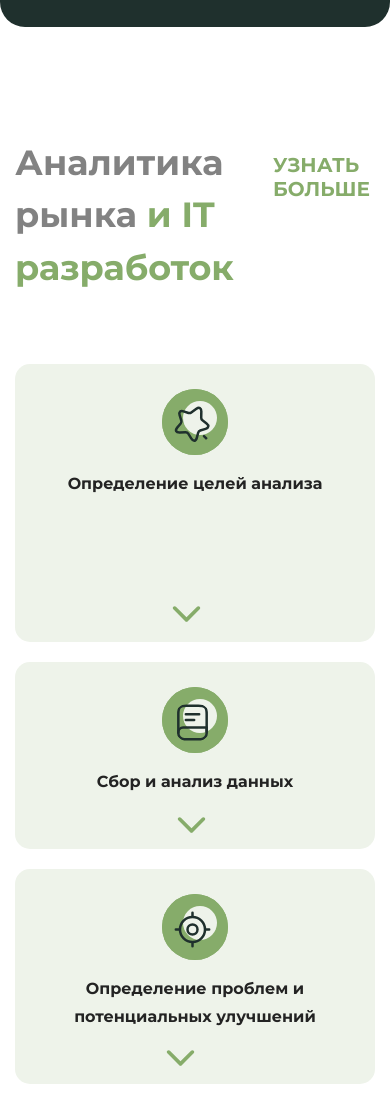
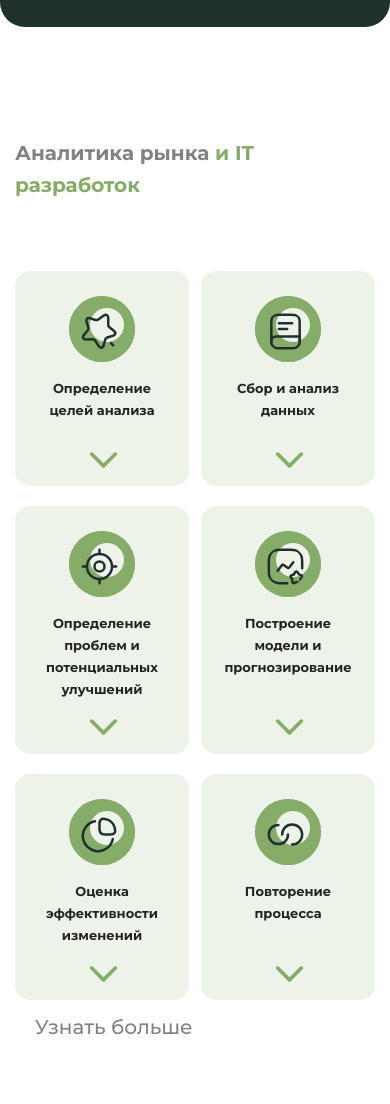
Before and after one commit to Flexible78/Stidn, a website: page app/index.html in a window 390 px wide. Shown: the part 7336-8440 px from the top of the page. Drawn offline with Linux system fonts and the light colour scheme; files whose address does not match are found by name.

Commit message:
feat: fix analitics section

```diff
--- a/app/css/components/analitics.css
+++ b/app/css/components/analitics.css
@@ -9,9 +9,25 @@
    grid-template-columns: repeat(12, 1fr);
    align-items: start;
    justify-items: start;
+   @media (max-width: 1200px) {
+      grid-template-columns: repeat(6, 1fr);
+   }
+   @media (max-width: 768px) {
+      grid-template-columns: repeat(4, 1fr);
+   }
 
    & h2 {
       grid-column: 7 span;
+      @media (max-width: 1200px) {
+         grid-column: 5 span;
+         font-size: 27px;
+         line-height: 1.6;
+      }
+      @media (max-width: 768px) {
+         grid-column: 3 span;
+         font-size: 20px;
+         line-height: 1.6;
+      }
 
       & span {
          color: var(--green-1, #86ac6a);
@@ -22,6 +38,18 @@
       grid-column: 10 / span 3;
       justify-self: end;
       margin-top: 16px;
+      @media (max-width: 480px) {
+         display: none;
+      }
+   }
+}
+
+
+.analitics__btn {
+
+   display: none;
+   @media (max-width: 480px) {
+      display: flex;
    }
 }
 
@@ -40,6 +68,17 @@
    --prime-color: var(--green-1);
    --bg-list: var(--green-4, #eef3ea);
    --circle-color: var(--white, #ffffff);
+
+   @media (max-width: 1200px) {
+      grid-column: 6 span;
+      grid-template-columns: repeat(auto-fit, minmax(175px, 1fr));
+      grid-template-rows: minmax(245px, auto);
+   }
+   @media (max-width: 768px) {
+      grid-column: 4 span;
+      grid-template-columns: repeat(auto-fit, minmax(158px, 1fr));
+      grid-template-rows: minmax(215px, auto);
+   }
 }
 
 
@@ -50,6 +89,14 @@
    line-height: 1.7;
    text-align: center;
    color: var(--font-color);
+   @media (max-width: 1200px) {
+      font-size: 14px;
+      line-height: 1.7;
+   }
+   @media (max-width: 768px) {
+      font-size: 13px;
+      line-height: 1.7;
+   }
 }
 
 
--- a/app/index.html
+++ b/app/index.html
@@ -409,7 +409,7 @@
          </li>
       </ul>
    </div>
-
+   <a class="analitics__btn btn--green-outline btn--regular">Узнать больше</a>
 </section>
 
       </main>
--- a/src/css/components/analitics.css
+++ b/src/css/components/analitics.css
@@ -9,9 +9,25 @@
    grid-template-columns: repeat(12, 1fr);
    align-items: start;
    justify-items: start;
+   @media (max-width: 1200px) {
+      grid-template-columns: repeat(6, 1fr);
+   }
+   @media (max-width: 768px) {
+      grid-template-columns: repeat(4, 1fr);
+   }
 
    & h2 {
       grid-column: 7 span;
+      @media (max-width: 1200px) {
+         grid-column: 5 span;
+         font-size: 27px;
+         line-height: 1.6;
+      }
+      @media (max-width: 768px) {
+         grid-column: 3 span;
+         font-size: 20px;
+         line-height: 1.6;
+      }
 
       & span {
          color: var(--green-1, #86ac6a);
@@ -22,6 +38,18 @@
       grid-column: 10 / span 3;
       justify-self: end;
       margin-top: 16px;
+      @media (max-width: 480px) {
+         display: none;
+      }
+   }
+}
+
+
+.analitics__btn {
+
+   display: none;
+   @media (max-width: 480px) {
+      display: flex;
    }
 }
 
@@ -40,6 +68,17 @@
    --prime-color: var(--green-1);
    --bg-list: var(--green-4, #eef3ea);
    --circle-color: var(--white, #ffffff);
+
+   @media (max-width: 1200px) {
+      grid-column: 6 span;
+      grid-template-columns: repeat(auto-fit, minmax(175px, 1fr));
+      grid-template-rows: minmax(245px, auto);
+   }
+   @media (max-width: 768px) {
+      grid-column: 4 span;
+      grid-template-columns: repeat(auto-fit, minmax(158px, 1fr));
+      grid-template-rows: minmax(215px, auto);
+   }
 }
 
 
@@ -50,6 +89,14 @@
    line-height: 1.7;
    text-align: center;
    color: var(--font-color);
+   @media (max-width: 1200px) {
+      font-size: 14px;
+      line-height: 1.7;
+   }
+   @media (max-width: 768px) {
+      font-size: 13px;
+      line-height: 1.7;
+   }
 }
 
 
```
Also changed, not shown: src/html/analitics.html (+1 -1 lines).
